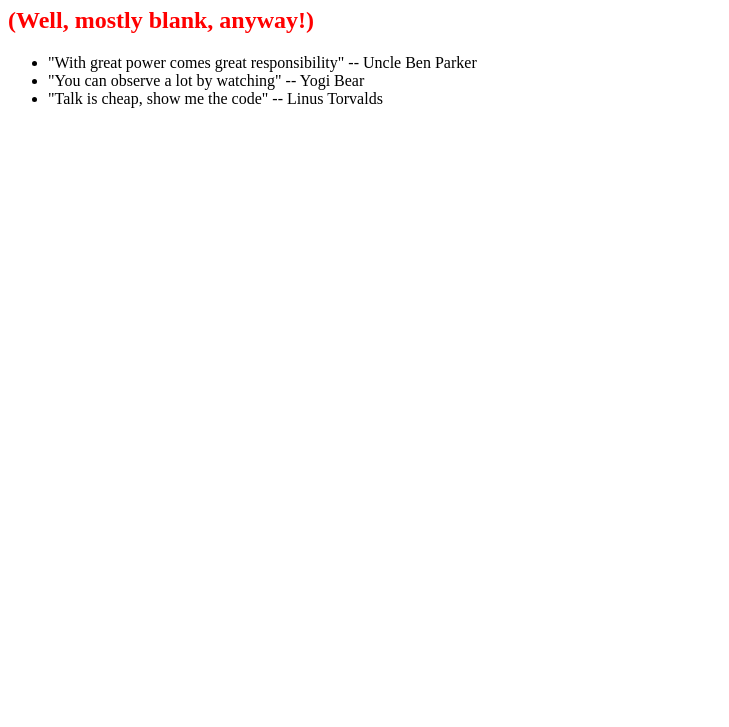
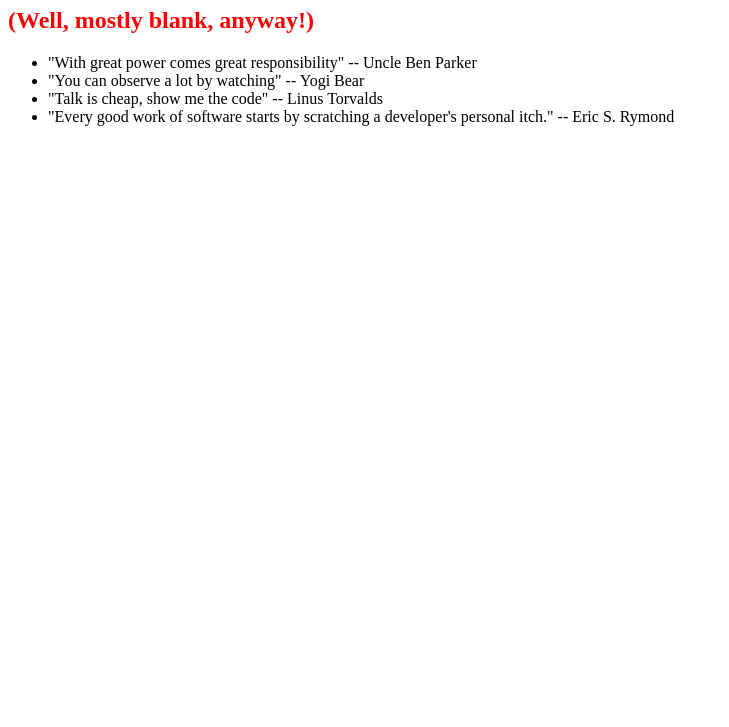
Before and after one commit to metzgerdirk/0main_openSAP_repo, a plain HTML site: page index.html in a window 1280 px wide. Shown: the part 73-800 px from the top of the page, without its empty margins (0-729 px from the left). Drawn offline with Linux system fonts and the light colour scheme.

Commit message:
add quote by Eric Raymond

```diff
--- a/index.html
+++ b/index.html
@@ -12,6 +12,7 @@
 			<li>"With great power comes great responsibility" -- Uncle Ben Parker</li>
 			<li>"You can observe a lot by watching" -- Yogi Bear</li>
 			<li>"Talk is cheap, show me the code" -- Linus Torvalds</li>
+			<li>"Every good work of software starts by scratching a developer's personal itch." -- Eric S. Rymond</li>
 		</ul>
 	</body>
 </html>
```
